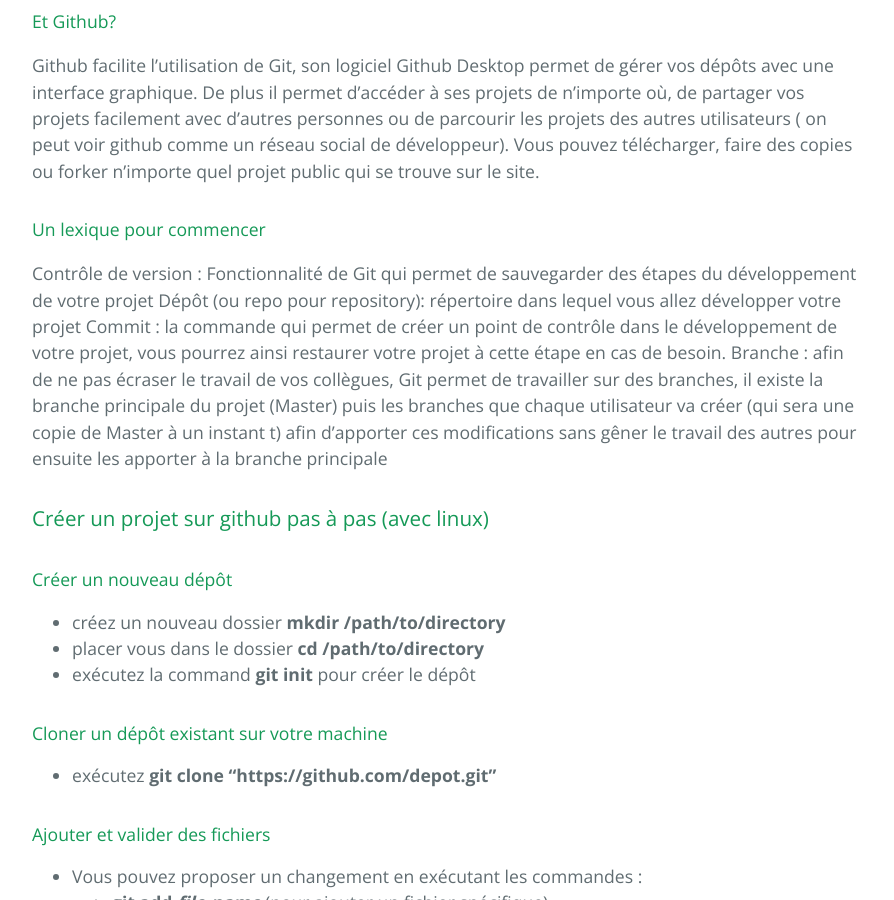
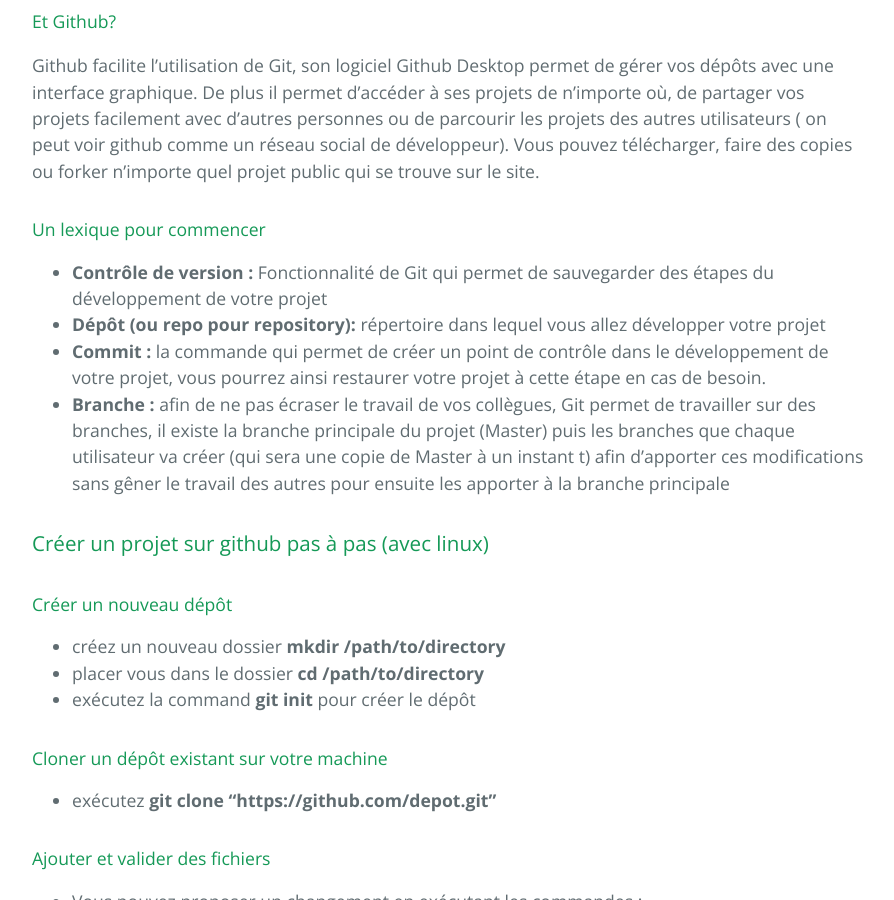
Before and after one commit to CIA-Oceanix/CIA-Oceanix.github.io, a Jekyll site: the page built from git.md, in a window 1280 px wide and 900 px high, scrolled down 674 px. Shown: the whole window, without its empty margins (192-1086 px from the left). Built offline with Jekyll 4.4.1, drawn with Linux system fonts in a browser that asks for light colours; our own code applies the rules of GitHub Pages for plain Markdown files.

Commit message:
Update git.md

```diff
--- a/git.md
+++ b/git.md
@@ -12,10 +12,10 @@
 Vous pouvez télécharger, faire des copies ou forker n'importe quel projet public qui se trouve sur le site.
 
 #### Un lexique pour commencer
-Contrôle de version : Fonctionnalité de Git qui permet de sauvegarder des étapes du développement de votre projet
-Dépôt (ou repo pour repository): répertoire dans lequel vous allez développer votre projet
-Commit : la commande qui permet de créer un point de contrôle dans le développement de votre projet, vous pourrez ainsi restaurer votre projet à cette étape en cas de besoin.
-Branche : afin de ne pas écraser le travail de vos collègues, Git permet de travailler sur des branches, il existe la branche principale du projet (Master) puis les branches que chaque utilisateur va créer (qui sera une copie de Master à un instant t) afin d'apporter ces modifications sans gêner le travail des autres pour ensuite les apporter à la branche principale
+  - **Contrôle de version :** Fonctionnalité de Git qui permet de sauvegarder des étapes du développement de votre projet
+  - **Dépôt (ou repo pour repository):** répertoire dans lequel vous allez développer votre projet
+  - **Commit :** la commande qui permet de créer un point de contrôle dans le développement de votre projet, vous pourrez ainsi restaurer votre projet à cette étape en cas de besoin.
+  - **Branche :** afin de ne pas écraser le travail de vos collègues, Git permet de travailler sur des branches, il existe la branche principale du projet (Master) puis les branches que chaque utilisateur va créer (qui sera une copie de Master à un instant t) afin d'apporter ces modifications sans gêner le travail des autres pour ensuite les apporter à la branche principale
 
 
 ### Créer un projet sur github pas à pas (avec linux)
```
